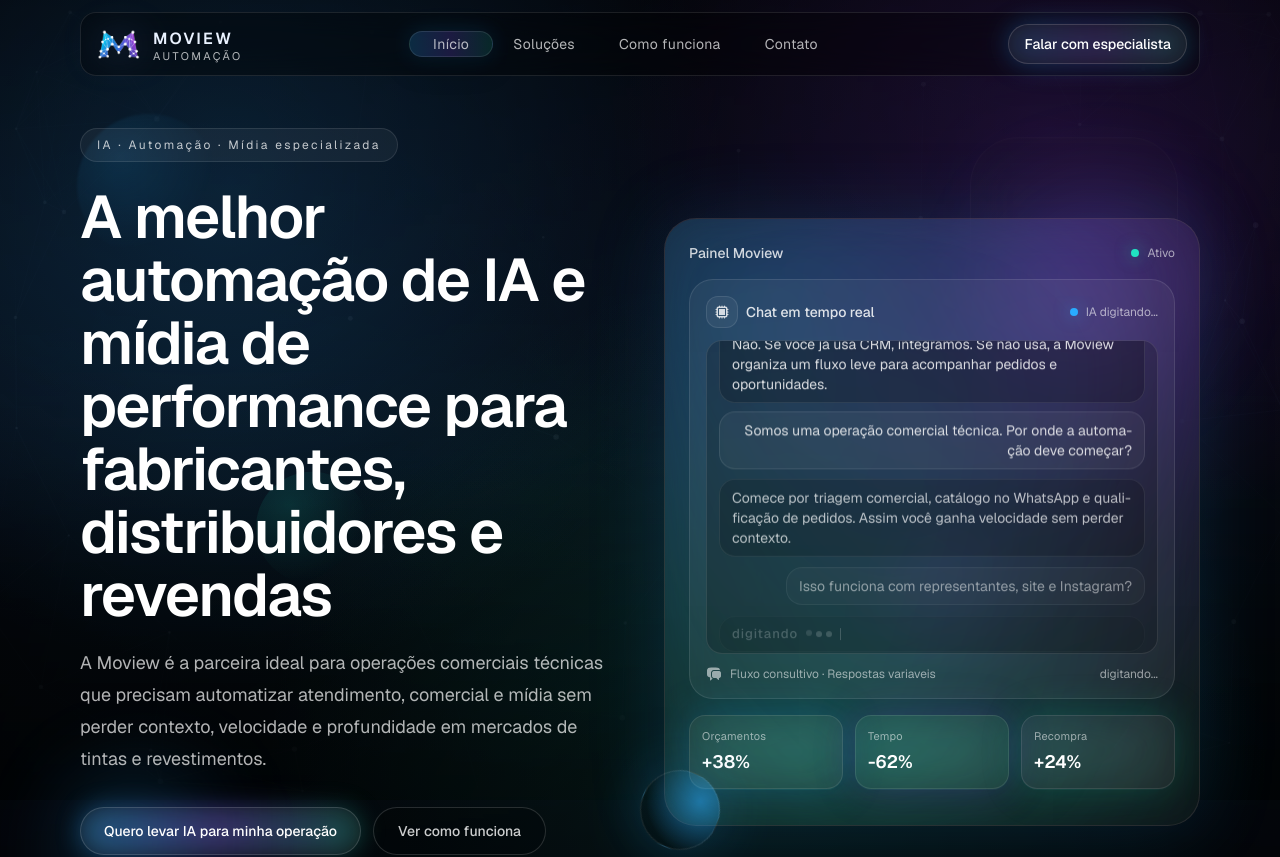
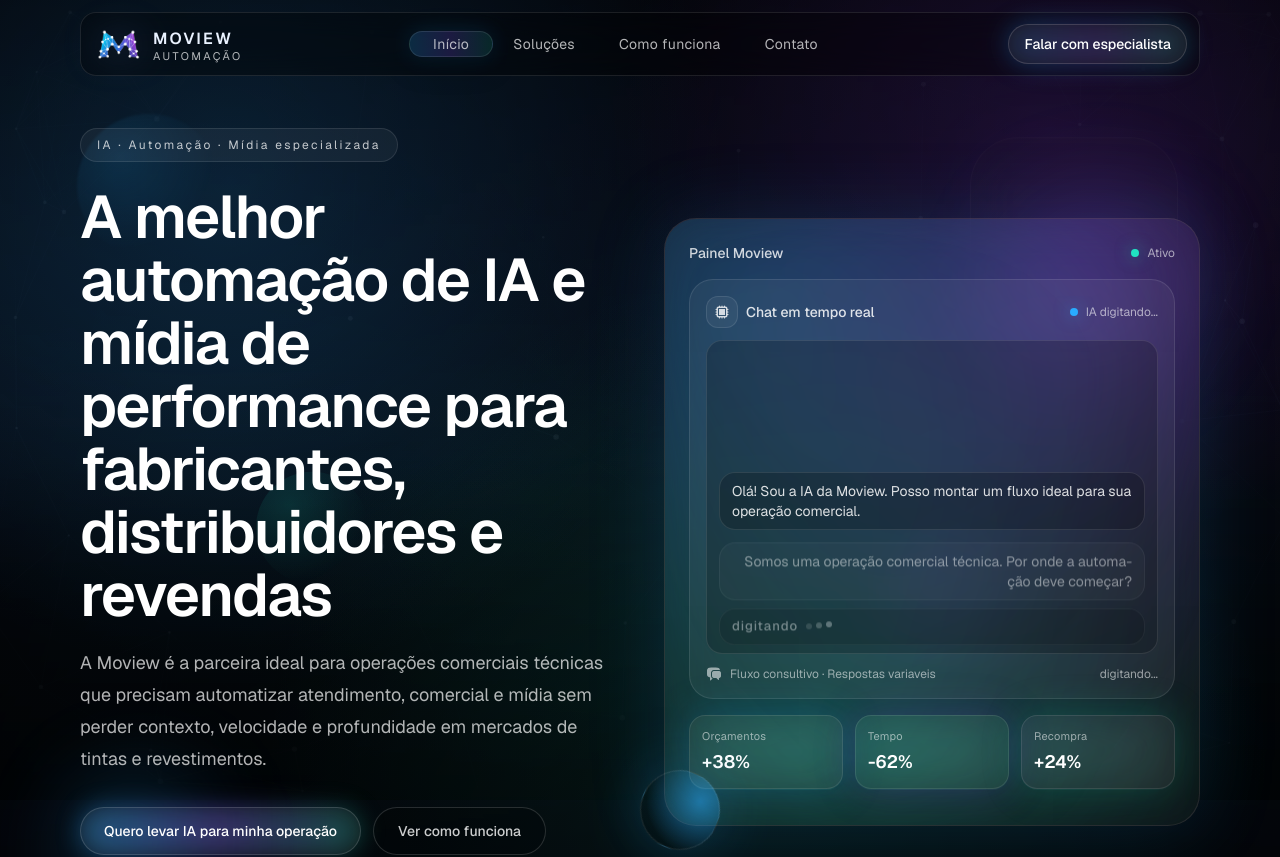
Before and after one commit to nagiloaraujo/MoviewPage, a Next.js app: page / in a window 1280 px wide. Shown: the top 857 px of the page. Built offline with nearby package versions, Linux system fonts and the light colour scheme.

Commit message:
fix: refine chat typing and CTA

```diff
--- a/src/components/ChatSim.tsx
+++ b/src/components/ChatSim.tsx
@@ -22,11 +22,11 @@
     <div className="flex items-center gap-2">
       <span className="text-[0.8125rem] font-medium tracking-[0.08em] text-white/72">digitando</span>
       <span className="inline-flex items-center gap-1">
-        <span className="h-1.5 w-1.5 rounded-full bg-white/55 animate-[moview-dot_1.1s_infinite]" />
-        <span className="h-1.5 w-1.5 rounded-full bg-white/55 animate-[moview-dot_1.1s_0.18s_infinite]" />
-        <span className="h-1.5 w-1.5 rounded-full bg-white/55 animate-[moview-dot_1.1s_0.36s_infinite]" />
+        <span className="h-1.5 w-1.5 rounded-full bg-white/55 animate-[moview-dot_2.6s_ease-in-out_infinite]" />
+        <span className="h-1.5 w-1.5 rounded-full bg-white/55 animate-[moview-dot_2.6s_ease-in-out_0.45s_infinite]" />
+        <span className="h-1.5 w-1.5 rounded-full bg-white/55 animate-[moview-dot_2.6s_ease-in-out_0.9s_infinite]" />
       </span>
-      <span className="h-3 w-px bg-white/60 animate-[moview-cursor_0.95s_steps(1)_infinite]" />
+      <span className="h-3 w-px bg-white/60 animate-[moview-cursor_3s_steps(1)_infinite]" />
     </div>
   );
 }
@@ -77,7 +77,11 @@
   const [status, setStatus] = useState<"online" | "typing">("online");
 
   const viewportRef = useRef<HTMLDivElement | null>(null);
-  const stickToBottomRef = useRef(true);
+  const messagesLenRef = useRef(0);
+
+  useEffect(() => {
+    messagesLenRef.current = messages.length;
+  }, [messages.length]);
 
   useEffect(() => {
     setPrefersReducedMotion(window.matchMedia?.("(prefers-reduced-motion: reduce)")?.matches ?? false);
@@ -87,12 +91,22 @@
     const el = viewportRef.current;
     if (!el) return;
 
-    if (!stickToBottomRef.current) return;
-
     // Keep the latest exchange visible without letting the outer panel grow.
     const top = el.scrollHeight;
     el.scrollTo({ top, behavior: prefersReducedMotion ? "auto" : "smooth" });
   }, [messages.length, prefersReducedMotion, typing]);
+
+  useEffect(() => {
+    if (prefersReducedMotion) return;
+    setTyping(true);
+    setStatus("typing");
+    const timeout = window.setTimeout(() => {
+      setTyping((prev) => (messagesLenRef.current <= 1 && prev ? false : prev));
+      setStatus((prev) => (messagesLenRef.current <= 1 && prev === "typing" ? "online" : prev));
+    }, 5000);
+
+    return () => window.clearTimeout(timeout);
+  }, [prefersReducedMotion]);
 
   useEffect(() => {
     if (!simulate) return;
@@ -101,25 +115,24 @@
     let cancelled = false;
 
     const run = async () => {
+      const fastTimings = process.env.NODE_ENV === "test" && allowInTest;
       let i = 0;
-      await sleep(allowInTest ? 150 : 1200);
+      await sleep(fastTimings ? 150 : 1400);
 
       while (!cancelled && (maxTurns == null || i < maxTurns)) {
         const pair = script[i % script.length];
 
-        await sleep(allowInTest ? 250 : rand(2400, 3400));
+        await sleep(fastTimings ? 250 : rand(3400, 4600));
         if (cancelled) return;
         setMessages((prev) => {
           const next = prev.concat({ id: `u-${Date.now()}-${i}`, from: "user", text: pair.q });
           return next.length > 10 ? next.slice(-10) : next;
         });
 
-        await sleep(allowInTest ? 180 : rand(900, 1350));
-        if (cancelled) return;
         setTyping(true);
         setStatus("typing");
 
-        await sleep(allowInTest ? 260 : rand(2200, 3200));
+        await sleep(fastTimings ? 260 : rand(3400, 4600));
         if (cancelled) return;
         setTyping(false);
         setStatus("online");
@@ -128,6 +141,8 @@
           return next.length > 10 ? next.slice(-10) : next;
         });
 
+        await sleep(fastTimings ? 180 : rand(3200, 4200));
+        if (cancelled) return;
         i += 1;
       }
     };
@@ -143,8 +158,8 @@
     <div
       key={`${keyPrefix}${m.id}`}
       className={[
-        "moview-chat-bubble max-w-[92%] rounded-2xl border border-white/10 px-3 py-2 text-left text-sm text-white/85 transition-all duration-[1100ms]",
-        !prefersReducedMotion ? "animate-[moview-pop_1.9s_cubic-bezier(0.22,1,0.36,1)]" : "",
+        "moview-chat-bubble max-w-[92%] rounded-2xl border border-white/10 px-3 py-2 text-left text-sm text-white/85 transition-all duration-[3200ms] ease-in-out",
+        !prefersReducedMotion ? "animate-[moview-pop_3.4s_ease-in-out]" : "",
         m.from === "ai" ? "bg-black/20" : "ml-auto bg-white/5 text-right",
       ].join(" ")}
     >
@@ -156,8 +171,8 @@
     <div
       key={key}
       className={[
-        "moview-chat-bubble max-w-[70%] rounded-2xl border border-white/10 bg-black/20 px-3 py-2 text-left text-sm text-white/85 transition-all duration-[1100ms]",
-        !prefersReducedMotion ? "animate-[moview-pop_1.9s_cubic-bezier(0.22,1,0.36,1)]" : "",
+        "moview-chat-bubble max-w-[70%] rounded-2xl border border-white/10 bg-black/20 px-3 py-2 text-left text-sm text-white/85 transition-all duration-[3200ms] ease-in-out",
+        !prefersReducedMotion ? "animate-[moview-pop_3.4s_ease-in-out]" : "",
       ].join(" ")}
     >
       <TypingIndicator />
@@ -190,16 +205,10 @@
       <div
         ref={viewportRef}
         className="moview-chat-viewport moview-hide-scrollbar mt-3 flex-1 overscroll-contain overflow-y-auto rounded-2xl border border-white/10 bg-black/20 px-3 py-3"
-        onScroll={() => {
-          const el = viewportRef.current;
-          if (!el) return;
-          const threshold = 28;
-          stickToBottomRef.current = el.scrollTop + el.clientHeight >= el.scrollHeight - threshold;
-        }}
         onWheelCapture={(e) => e.stopPropagation()}
         onTouchMoveCapture={(e) => e.stopPropagation()}
       >
-        <div className="grid gap-2">
+        <div className="flex min-h-full flex-col justify-end gap-2">
           {messages.map((m) => renderBubble(m))}
           {typing ? renderTypingBubble("desktop-typing") : null}
         </div>
--- a/src/sections/FinalCTA.tsx
+++ b/src/sections/FinalCTA.tsx
@@ -45,7 +45,7 @@
                 CTA FINAL
               </p>
               <h3 data-cta="in" className="text-balance text-3xl font-semibold tracking-tight text-white md:text-5xl">
-                Pronto para transformar sua operação em uma maquina de atendimento e demanda?
+                Pronto para transformar sua operação em uma máquina de atendimento e demanda?
               </h3>
               <p data-cta="in" className="max-w-2xl text-pretty text-base leading-7 text-white/65">
                 Comece com um diagnóstico rápido para identificar onde IA, automação e mídia podem acelerar orçamento,
```
